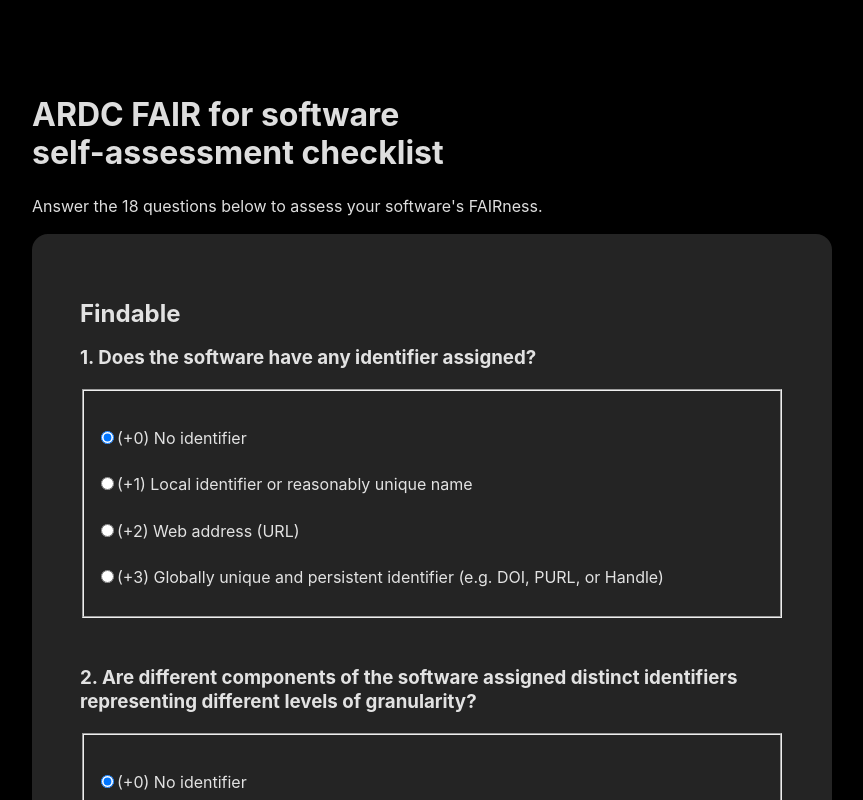
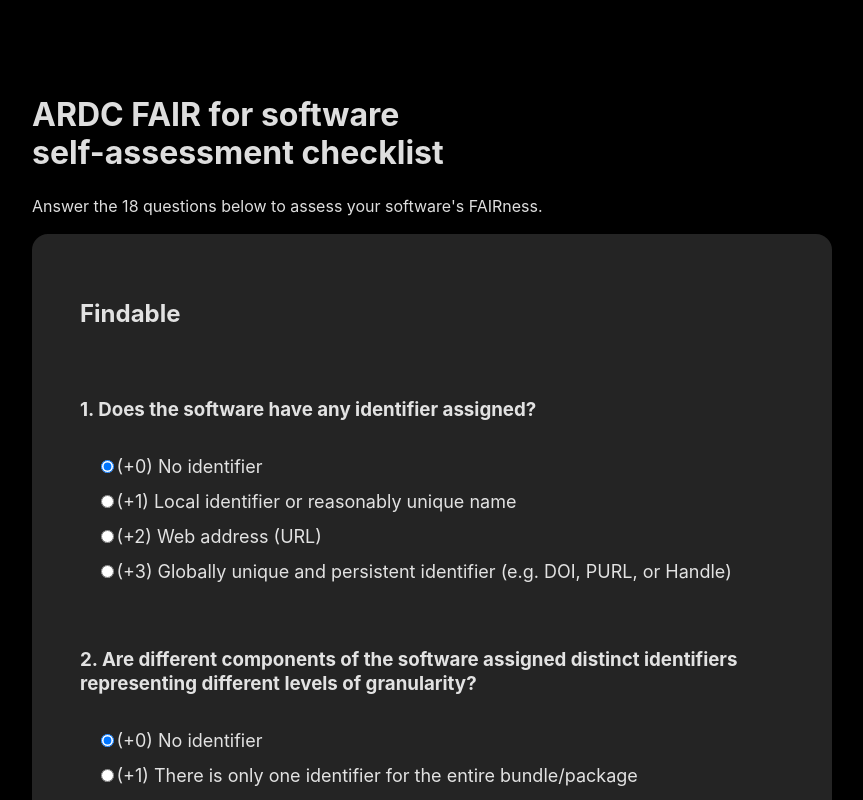
Before and after one commit to ardc-fair-checklist/spa, a Vue app: page /#/software in a window 1280 px wide. Shown: the top 800 px of the page, without its empty margins (208-1071 px from the left). Built offline with nearby package versions, Linux system fonts and the light colour scheme.

Commit message:
fiddling with style and layout

```diff
--- a/src/style.css
+++ b/src/style.css
@@ -40,6 +40,9 @@ h1 {
     line-height: 1.2em;
     margin-top: 3em;
 }
+h2 {
+    margin-bottom: 3em;
+}
 
 a {
     text-decoration: none;
@@ -69,8 +72,10 @@ p.guidance {
 }
 
 fieldset {
-    padding-top: 1.5em;
-    padding-bottom: 1em;
+    padding-top: 0.5em;
+    padding-bottom: 0.em;
+    font-size: large;
+    border-style: none;
 }
 
 .question {
@@ -78,7 +83,7 @@ fieldset {
 }
 
 .answer {
-    padding: 0.7em 0em;
+    padding: 0.3em 0em;
 }
 
 .overall-progress {
```
